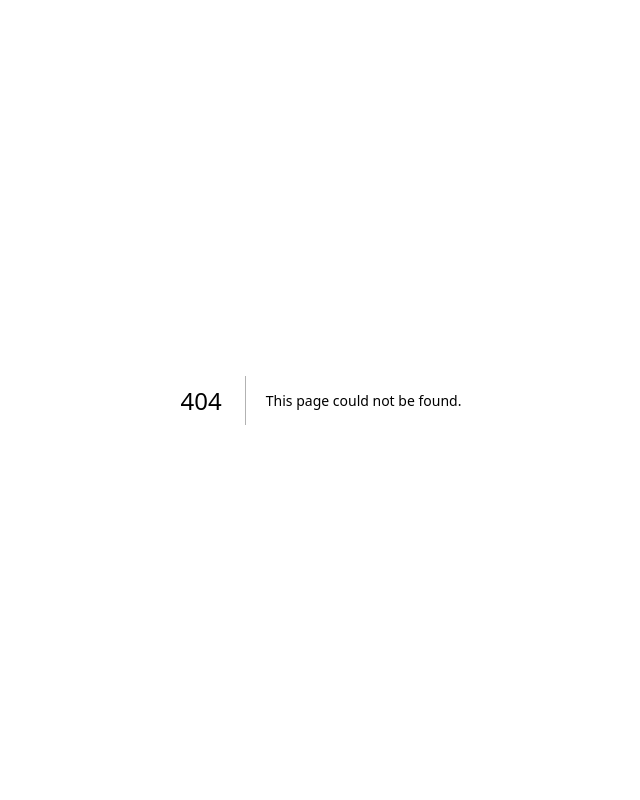
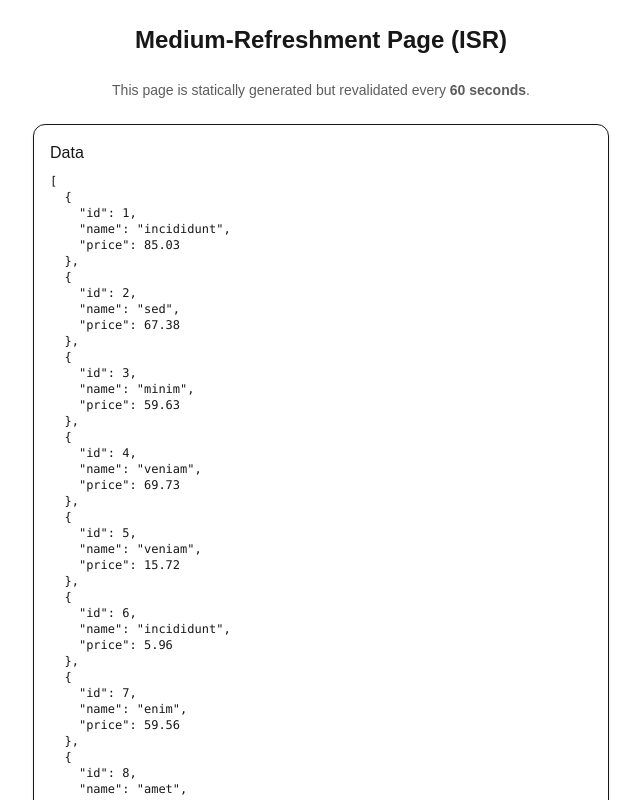
Before and after one commit to lvris/ssr, a Next.js app: page /medium_refresh in a window 1280 px wide. Before the commit this address had no page. Shown: the top 800 px of the page, without its empty margins (319-959 px from the left). Built offline with nearby package versions, Linux system fonts and the light colour scheme.

Commit message:
Add medium refresh

```diff
--- /dev/null
+++ b/pages/medium_refresh.tsx
@@ -0,0 +1,57 @@
+// pages/medium_refresh.tsx
+import type { GetStaticProps, InferGetStaticPropsType } from "next";
+import Head from "next/head";
+
+import { fetchMockData } from "@/mocks/mock";
+import type { DemoItem } from "@/interfaces/Demo.interface";
+
+type Props = {
+  items: DemoItem[];
+  generatedAt: string;
+};
+
+export default function MediumRefreshPage(
+  props: InferGetStaticPropsType<typeof getStaticProps>
+) {
+  const { items, generatedAt } = props;
+
+  return (
+    <>
+      <Head>
+        <title>Medium Refresh</title>
+      </Head>
+
+      <main className="min-h-screen flex flex-col items-center justify-center gap-6 p-6">
+        <h1 className="text-2xl font-semibold">Medium-Refreshment Page (ISR)</h1>
+
+        <p className="text-sm opacity-70">
+          This page is statically generated but revalidated every{" "}
+          <strong>60 seconds</strong>.
+        </p>
+
+        <div className="w-full max-w-xl border rounded-xl p-4 shadow">
+          <h2 className="font-medium mb-2">Data</h2>
+          <pre className="text-xs whitespace-pre-wrap">
+            {JSON.stringify(items, null, 2)}
+          </pre>
+        </div>
+
+        <p className="text-xs opacity-60">
+          Last generated at: <code>{generatedAt}</code>
+        </p>
+      </main>
+    </>
+  );
+}
+
+export const getStaticProps: GetStaticProps<Props> = async () => {
+  const items = await fetchMockData(300);
+
+  return {
+    props: {
+      items,
+      generatedAt: new Date().toISOString(),
+    },
+    revalidate: 60, // seconds – change to whatever
+  };
+};
```
